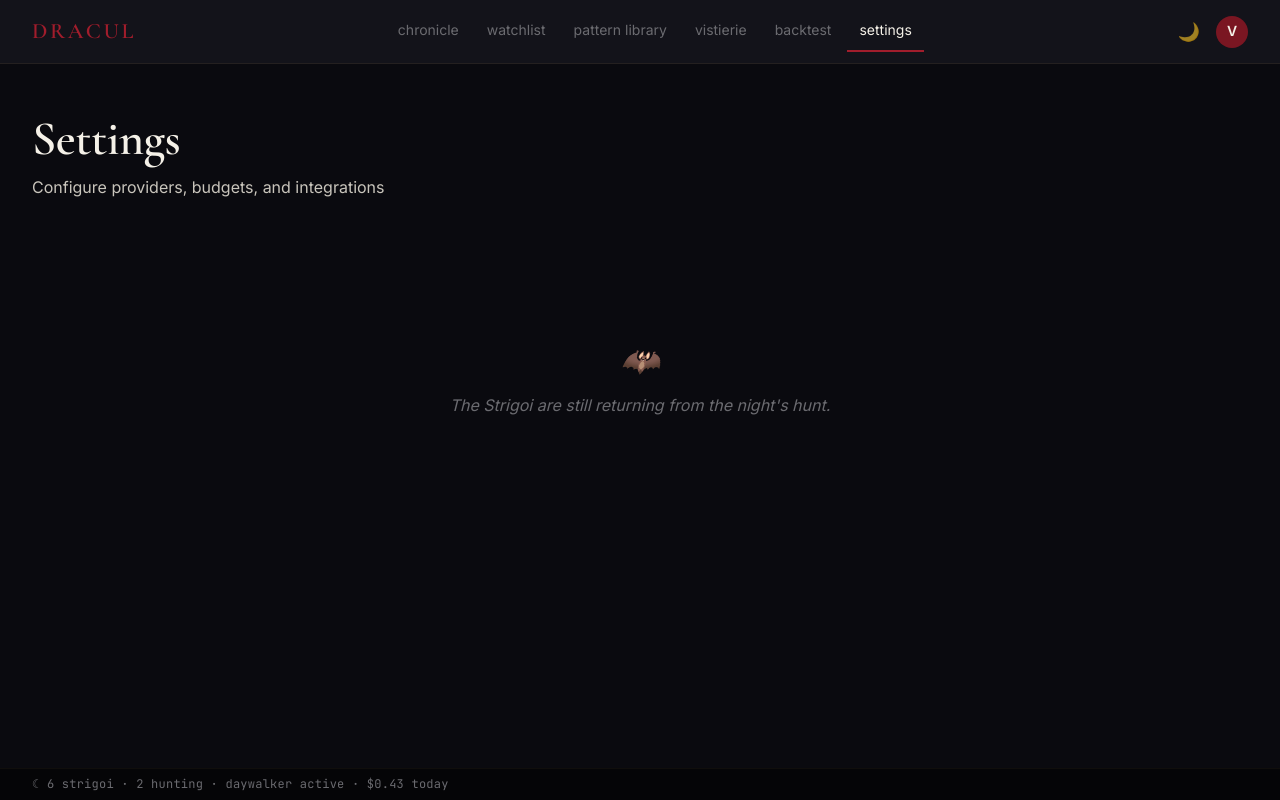
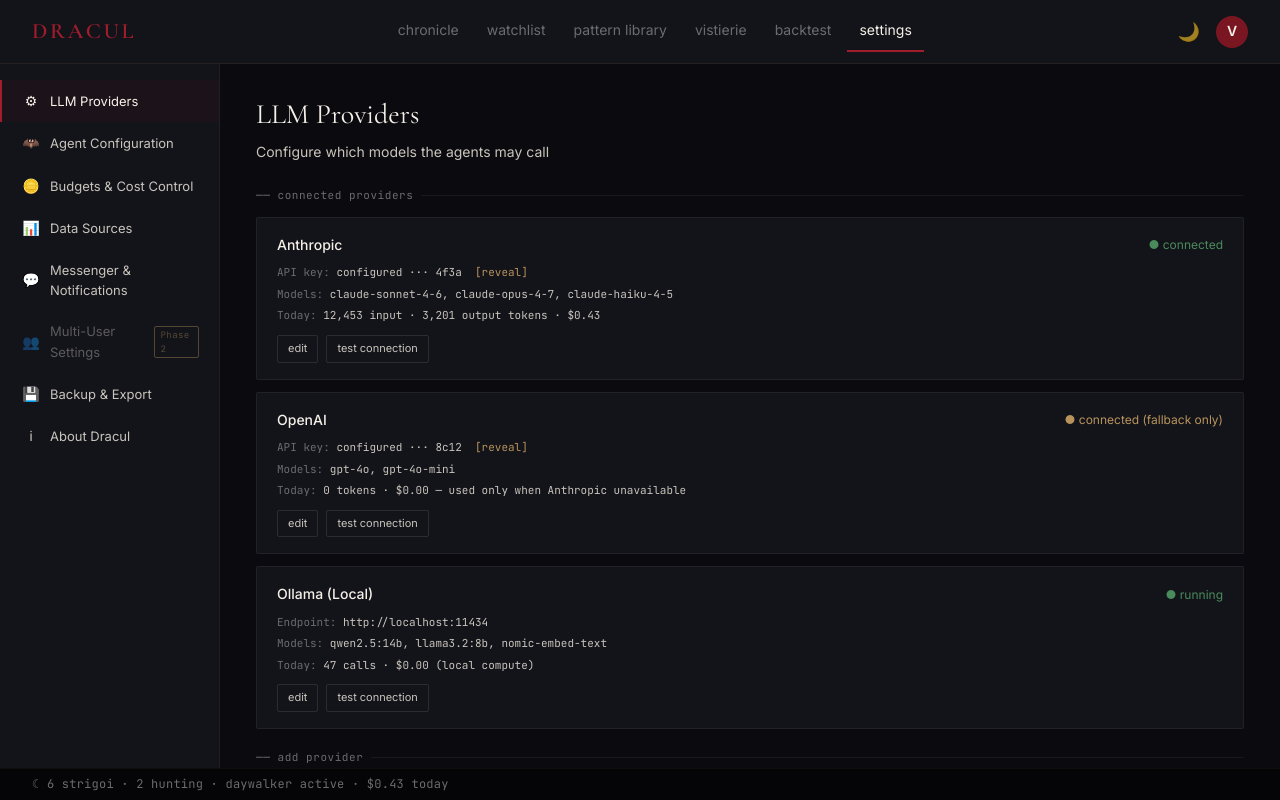
Before and after one commit to visterion/dracul, a Vue app in the folder chronicle/: page /settings in a window 1280 px wide. Built offline with nearby package versions, Linux system fonts and the light colour scheme.

Commit message:
feat(chronicle): implement SettingsView (View 8) with sidebar nav, LLM provider cards, section stubs

```diff
--- a/chronicle/src/views/SettingsView.vue
+++ b/chronicle/src/views/SettingsView.vue
@@ -1,41 +1,302 @@
 <template>
-  <div class="stub-view">
-    <div class="stub-view__header">
-      <h1 class="font-display">Settings</h1>
-      <p class="stub-view__subtitle">Configure providers, budgets, and integrations</p>
-    </div>
-    <div class="stub-view__placeholder">
-      <span class="stub-view__bat">🦇</span>
-      <p>The Strigoi are still returning from the night's hunt.</p>
+  <div class="settings">
+    <nav class="settings__nav">
+      <div
+        v-for="item in navItems"
+        :key="item.id"
+        class="settings__nav-item"
+        :class="{
+          'settings__nav-item--active': navSection === item.id,
+          'settings__nav-item--disabled': item.disabled,
+        }"
+        @click="!item.disabled && (navSection = item.id)"
+      >
+        <span class="settings__nav-icon">{{ item.icon }}</span>
+        <span>{{ item.label }}</span>
+        <span v-if="item.badge" class="settings__phase-badge">{{ item.badge }}</span>
+      </div>
+    </nav>
+
+    <div class="settings__content">
+      <!-- LLM Providers -->
+      <template v-if="navSection === 'llm-providers'">
+        <div class="settings__page-header">
+          <h1 class="settings__page-title font-display">LLM Providers</h1>
+          <p class="settings__page-subtitle">Configure which models the agents may call</p>
+        </div>
+
+        <div class="settings__section-header">── connected providers</div>
+
+        <template v-if="loading">
+          <v-skeleton-loader v-for="i in 3" :key="i" type="card" class="mb-3" />
+        </template>
+
+        <div
+          v-for="provider in providers"
+          :key="provider.id"
+          class="settings__provider-card"
+        >
+          <div class="settings__provider-header">
+            <span class="settings__provider-name">{{ provider.name }}</span>
+            <span
+              class="settings__provider-status"
+              :class="`settings__provider-status--${provider.status}`"
+            >
+              ●
+              {{
+                provider.status === 'connected' ? 'connected' :
+                provider.status === 'fallback' ? 'connected (fallback only)' :
+                'running'
+              }}
+            </span>
+          </div>
+
+          <div class="settings__provider-row">
+            <template v-if="provider.status === 'local'">
+              Endpoint: <span>{{ provider.endpoint }}</span>
+            </template>
+            <template v-else>
+              API key: <span>configured {{ provider.apiKeyMasked }}</span>
+              &nbsp;<a href="#" class="settings__reveal-link" @click.prevent="() => {}">[reveal]</a>
+            </template>
+          </div>
+
+          <div class="settings__provider-row">
+            Models: <span>{{ provider.models.join(', ') }}</span>
+          </div>
+
+          <div class="settings__provider-row">
+            <template v-if="provider.status === 'local'">
+              Today: <span>{{ provider.callsToday }} calls · $0.00 (local compute)</span>
+            </template>
+            <template v-else-if="provider.todayInputTokens === 0">
+              Today: <span>0 tokens · $0.00 — used only when Anthropic unavailable</span>
+            </template>
+            <template v-else>
+              Today: <span>{{ provider.todayInputTokens.toLocaleString() }} input · {{ provider.todayOutputTokens.toLocaleString() }} output tokens · ${{ provider.todayCostUsd.toFixed(2) }}</span>
+            </template>
+          </div>
+
+          <div class="settings__provider-actions">
+            <button class="settings__btn-edit" @click="() => {}">edit</button>
+            <button class="settings__btn-edit" @click="() => {}">test connection</button>
+          </div>
+        </div>
+
+        <div class="settings__section-header">── add provider</div>
+        <div class="settings__add-provider" @click="() => {}">
+          <div>+ Add provider plugin</div>
+          <small>Vistierie supports any provider implementing the ProviderPlugin interface</small>
+        </div>
+      </template>
+
+      <!-- Stub sections -->
+      <template v-else>
+        <div class="settings__page-header">
+          <h1 class="settings__page-title font-display">{{ currentNavItem?.label }}</h1>
+        </div>
+        <div class="settings__stub">
+          <p>Configuration for this section is coming in a future etappe.</p>
+        </div>
+      </template>
     </div>
   </div>
 </template>
 
-<script setup lang="ts"></script>
+<script setup lang="ts">
+import { ref, computed, onMounted } from 'vue'
+import { useApi } from '../api'
+import type { LlmProvider } from '../api/types'
+
+const api = useApi()
+const providers = ref<LlmProvider[]>([])
+const loading = ref(true)
+const navSection = ref('llm-providers')
+
+const navItems = [
+  { id: 'llm-providers', icon: '⚙', label: 'LLM Providers', disabled: false, badge: null },
+  { id: 'agent-config', icon: '🦇', label: 'Agent Configuration', disabled: false, badge: null },
+  { id: 'budgets', icon: '🪙', label: 'Budgets & Cost Control', disabled: false, badge: null },
+  { id: 'data-sources', icon: '📊', label: 'Data Sources', disabled: false, badge: null },
+  { id: 'messenger', icon: '💬', label: 'Messenger & Notifications', disabled: false, badge: null },
+  { id: 'multi-user', icon: '👥', label: 'Multi-User Settings', disabled: true, badge: 'Phase 2' },
+  { id: 'backup', icon: '💾', label: 'Backup & Export', disabled: false, badge: null },
+  { id: 'about', icon: 'ℹ', label: 'About Dracul', disabled: false, badge: null },
+]
+
+const currentNavItem = computed(() =>
+  navItems.find(i => i.id === navSection.value)
+)
+
+onMounted(async () => {
+  try {
+    providers.value = await api.getProviders()
+  } finally {
+    loading.value = false
+  }
+})
+</script>
 
 <style scoped>
-.stub-view {
-  max-width: 1280px;
-  margin: 0 auto;
-  padding: var(--space-8) var(--space-6);
+.settings {
+  display: grid;
+  grid-template-columns: 220px 1fr;
+  height: calc(100vh - 96px);
+  overflow: hidden;
 }
-.stub-view__header { margin-bottom: var(--space-8); }
-.stub-view__header h1 {
-  font-size: var(--text-h1);
-  line-height: 1.15;
-  letter-spacing: -0.01em;
+
+.settings__nav {
+  background: var(--crypt-black-elevated);
+  border-right: 1px solid rgba(255, 255, 255, 0.05);
+  overflow-y: auto;
+  padding: 16px 0;
+}
+
+.settings__nav-item {
+  display: flex;
+  align-items: center;
+  gap: 10px;
+  padding: 10px 20px;
+  font-size: 13px;
+  color: var(--bone-ivory-dim);
+  cursor: pointer;
+  border-left: 2px solid transparent;
+  transition: background 0.1s;
+}
+.settings__nav-item:hover:not(.settings__nav-item--disabled) {
+  background: rgba(184, 148, 92, 0.04);
   color: var(--bone-ivory);
-  margin: 0 0 var(--space-2) 0;
 }
-.stub-view__subtitle { color: var(--bone-ivory-dim); margin: 0; font-size: var(--text-body); }
-.stub-view__placeholder {
+.settings__nav-item--active {
+  color: var(--bone-ivory);
+  background: rgba(161, 29, 44, 0.06);
+  border-left-color: var(--blood-crimson);
+}
+.settings__nav-item--disabled {
+  opacity: 0.4;
+  cursor: default;
+}
+
+.settings__nav-icon { font-size: 14px; width: 18px; text-align: center; flex-shrink: 0; }
+
+.settings__phase-badge {
+  margin-left: auto;
+  padding: 1px 5px;
+  border: 1px solid var(--cathedral-gold);
+  border-radius: 2px;
+  font-size: 9px;
+  color: var(--cathedral-gold);
+  font-family: var(--font-mono);
+  letter-spacing: 0.05em;
+}
+
+.settings__content {
+  overflow-y: auto;
+  padding: 28px 36px;
+}
+
+.settings__page-header { margin-bottom: 24px; }
+.settings__page-title {
+  font-size: 28px;
+  font-weight: 400;
+  color: var(--bone-ivory);
+  margin: 0 0 4px 0;
+}
+.settings__page-subtitle { font-size: 14px; color: var(--bone-ivory-dim); margin: 0; }
+
+.settings__section-header {
+  font-family: var(--font-mono);
+  font-size: 11px;
+  color: var(--ash-gray);
+  letter-spacing: 0.05em;
+  margin: 20px 0 12px;
   display: flex;
-  flex-direction: column;
   align-items: center;
-  padding: var(--space-12) 0;
-  gap: var(--space-4);
+  gap: 8px;
+}
+.settings__section-header::after {
+  content: '';
+  flex: 1;
+  height: 1px;
+  background: rgba(255, 255, 255, 0.06);
+}
+
+.settings__provider-card {
+  background: var(--crypt-black-elevated);
+  border: 1px solid rgba(255, 255, 255, 0.06);
+  border-radius: 2px;
+  padding: 16px 20px;
+  margin-bottom: 12px;
+}
+.settings__provider-header {
+  display: flex;
+  justify-content: space-between;
+  align-items: center;
+  margin-bottom: 8px;
+}
+.settings__provider-name { font-size: 14px; font-weight: 500; }
+.settings__provider-status { font-size: 12px; }
+.settings__provider-status--connected { color: var(--signal-positive); }
+.settings__provider-status--fallback { color: var(--cathedral-gold); }
+.settings__provider-status--local { color: var(--signal-positive); }
+
+.settings__provider-row {
+  font-family: var(--font-mono);
+  font-size: 11px;
+  color: var(--ash-gray);
+  margin-bottom: 4px;
+}
+.settings__provider-row span { color: var(--bone-ivory-dim); }
+
+.settings__reveal-link {
+  color: var(--cathedral-gold);
+  text-decoration: none;
+  font-size: 11px;
+}
+.settings__reveal-link:hover { color: var(--cathedral-gold-bright); }
+
+.settings__provider-actions {
+  display: flex;
+  gap: 8px;
+  margin-top: 10px;
+}
+.settings__btn-edit {
+  padding: 4px 10px;
+  background: none;
+  border: 1px solid rgba(255, 255, 255, 0.1);
+  border-radius: 2px;
+  color: var(--bone-ivory-dim);
+  font-size: 11px;
+  cursor: pointer;
+  font-family: var(--font-body);
+}
+.settings__btn-edit:hover { border-color: var(--cathedral-gold); color: var(--cathedral-gold); }
+
+.settings__add-provider {
+  border: 1px dashed rgba(255, 255, 255, 0.1);
+  border-radius: 2px;
+  padding: 20px;
+  text-align: center;
+  color: var(--ash-gray);
+  font-size: 13px;
+  cursor: pointer;
+  transition: border-color 0.15s;
+}
+.settings__add-provider:hover { border-color: var(--cathedral-gold); color: var(--bone-ivory-dim); }
+.settings__add-provider small {
+  display: block;
+  font-size: 11px;
+  margin-top: 4px;
+  font-family: var(--font-mono);
+}
+
+.settings__stub {
+  min-height: 200px;
+  display: flex;
+  align-items: center;
+  justify-content: center;
+  font-size: 13px;
   color: var(--ash-gray);
   font-style: italic;
 }
-.stub-view__bat { font-size: 32px; line-height: 1; }
 </style>
```
